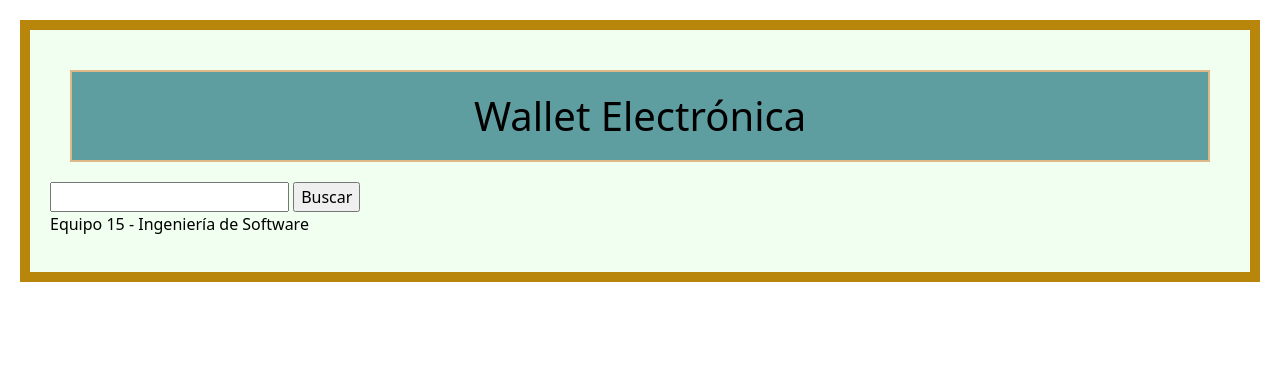
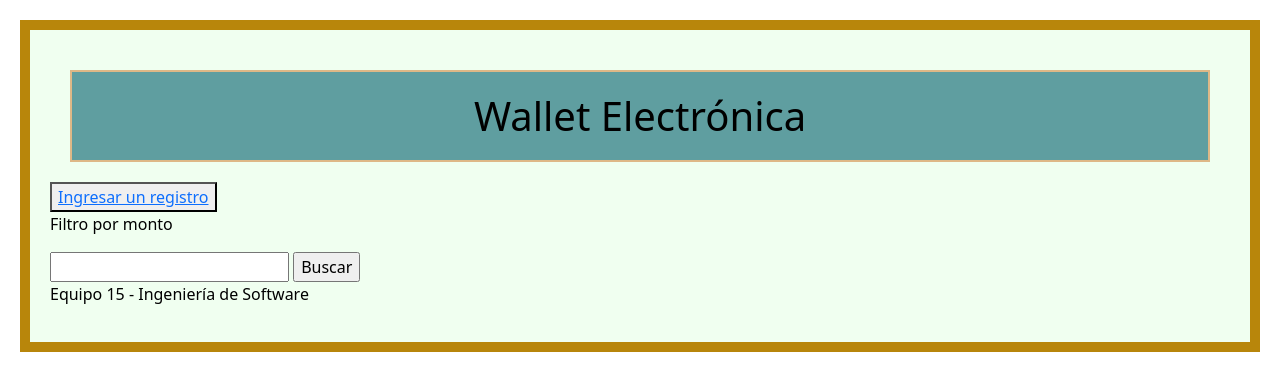
Before and after one commit to Joportus/2021-2-Grupo-15, a Django app: page /busqueda_registros/ in a window 1280 px wide. Shown: the top 391 px of the page. Run offline with Django 3.2, Linux system fonts and the light colour scheme.

Commit message:
añadi links entre páginas y ahora cuando se filtra por monto se puede filtrar de nuevo

```diff
--- a/wallet/fwallet/templates/fwallet/buscar.html
+++ b/wallet/fwallet/templates/fwallet/buscar.html
@@ -10,7 +10,7 @@ Búsqueda
 
 
 {% if registros %}
-    <p>Estás buscando: <strong>{{query}}</strong></p>
+    <p> <strong>{{query}}</strong></p>
     <p>Registros encontrados: {{registros|length}} registros</p>
     <div class="container">
         <strong><div class="row">
--- a/wallet/fwallet/templates/fwallet/busqueda_registros.html
+++ b/wallet/fwallet/templates/fwallet/busqueda_registros.html
@@ -2,18 +2,52 @@
 
 {% block title %}
 
-Buscar registros
+
 
 {% endblock %}
 
 {% block content %}
+
+<button type="button">
+    <a href="{% url 'ins_registro' %}">Ingresar un registro</a>
+</button>
+<p>Filtro por monto</p>
 <form action = "/buscar/" method ="GET">
-
-
 
     <input type = "text" name="reg">
 
     <input type="submit" value= "Buscar">
 </form>
 
+{% if registros %}
+    <p>
+    <p>Registros encontrados para monto = <strong>{{query}}</strong></p> {{registros|length}} registros</p>
+    <div class="container">
+        <strong><div class="row">
+            <div class="col"> Monto  </div>
+            <div class="col"> Tipo </div>
+            <div class="col"> Nombre </div>
+            <div class="col"> Fecha </div>
+            <div class="col"> Categoria </div>
+            <div class="col"> Descripción </div>
+        </div></strong>
+
+                {% for registro in registros %}
+                <div class = "row">
+                        <div class="col">{{registro.monto}} </div>
+                        <div class="col"> {{registro.tipo}} </div>
+                        <div class="col"> {{registro.nombre}} </div>
+                        <div class="col"> {{registro.fecha}} </div>
+                        <div class="col"> {{registro.clase}} </div>
+                        <div class="col"> {{registro.descripcion}} </div>
+                </div>
+
+                {% endfor %}
+
+
+{% endif %}
+
+
+
+
 {% endblock %}
--- a/wallet/fwallet/templates/fwallet/insertar_registro.html
+++ b/wallet/fwallet/templates/fwallet/insertar_registro.html
@@ -7,6 +7,10 @@ aaaaaaaaaaaaa
 {% endblock %}
 
 {% block content %}
+
+<button type="button">
+    <a href="{% url 'Busqueda de registros' %}">Ver registros</a>
+</button>
 
 <form action="/new/" method="post">
     {% csrf_token %}
--- a/wallet/fwallet/urls.py
+++ b/wallet/fwallet/urls.py
@@ -5,6 +5,6 @@ urlpatterns = [
   path('walletv/', views.walletv, name='mi_wallet'),
   path('busqueda_registros/', views.busqueda_registros, name='Busqueda de registros'),
   path('buscar/', views.buscarMonto),
-  path('insertar_registro/', views.insertar_registros),
-  path('new/', views.ingresar_registro),
+  path('insertar_registro/', views.insertar_registros, name="ins_registro"),
+  path('inicio/', views.inicio),
 ]
--- a/wallet/fwallet/views.py
+++ b/wallet/fwallet/views.py
@@ -14,11 +14,15 @@ def busqueda_registros(request):
 
 def insertar_registros(request):
     return render(request, "fwallet/insertar_registro.html")
+
+def inicio(request):
+
+    return render(request, "fwallet/inicio.html")
 #Busca un registro de ingreso/gasto filtrando por el monto
 def buscarMonto(request):
     input1_name = "reg"
 
-    pagina_resultado = "fwallet/buscar.html"
+    pagina_resultado = "fwallet/busqueda_registros.html"
 
     if request.GET[input1_name]:
 
@@ -29,9 +33,12 @@ def buscarMonto(request):
 
     else:
 
-       mensaje = "No se introdujo nada"
+       registros = RegistroDinero.objects.all()
 
-    return render(request, pagina_resultado, {"mensaje": mensaje})
+       return render(request, pagina_resultado, {"registros":registros})
+
+
+    #return render(request, pagina_resultado, {"mensaje": mensaje})
 
 
 def ingresar_registro(request):
```
Also changed, not shown: wallet/fwallet/templates/fwallet/inicio.html (added, +16 -0 lines), wallet/db.sqlite3.
